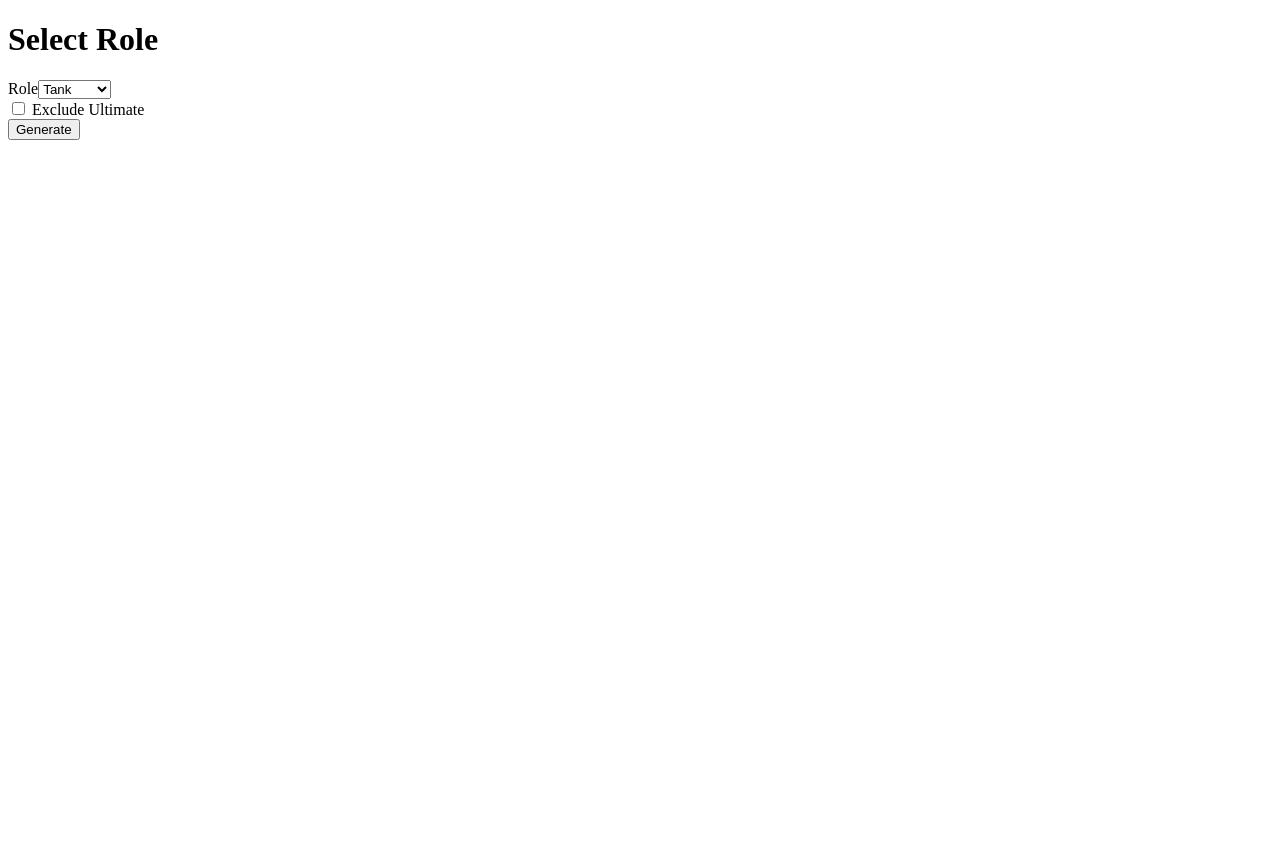
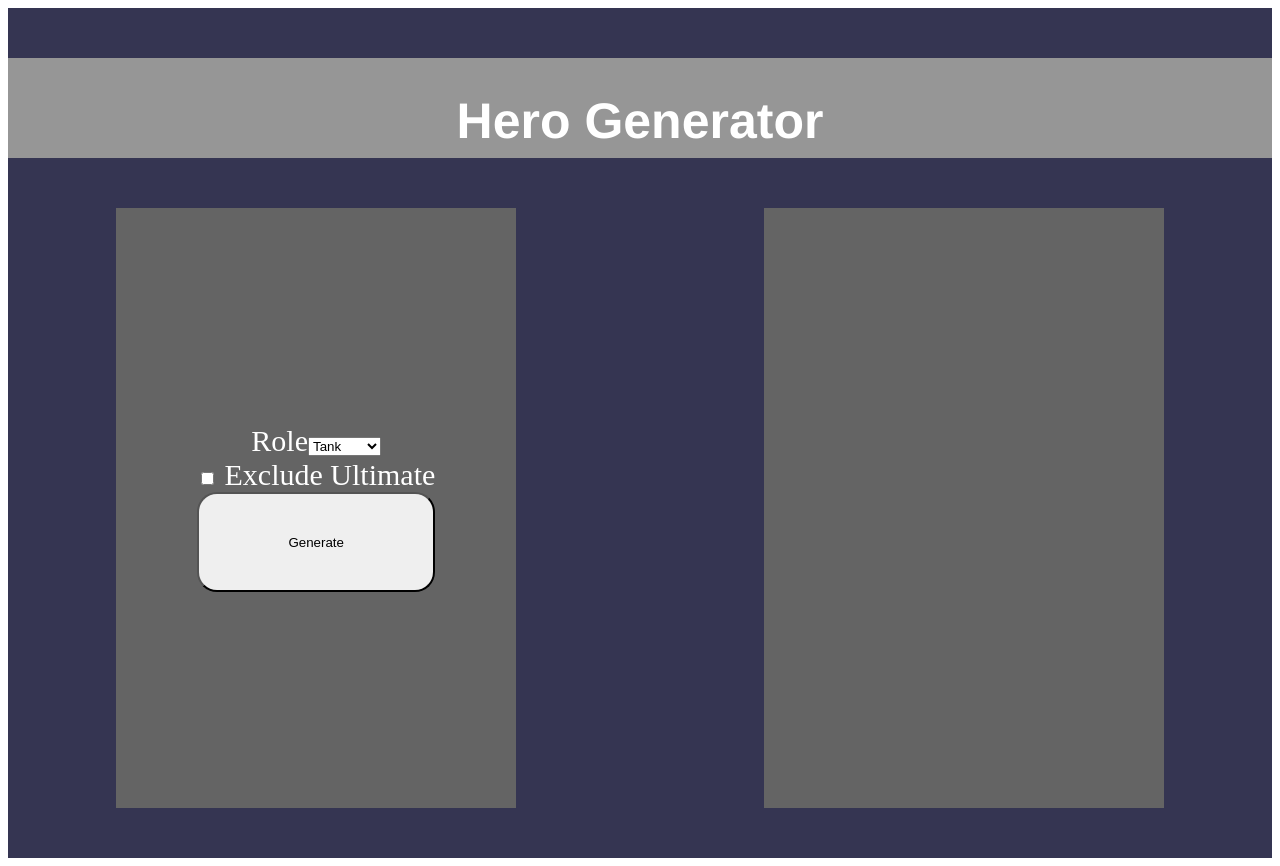
Before and after one commit to ClaireCyberBear/HeroRandomizer, an Angular app: page /hero-select in a window 1280 px wide. Before the commit the page ends 800 px from the top, so only its background shows below. Built offline with nearby package versions, Linux system fonts and the light colour scheme.

Commit message:
Added some placeholder CSS styling

```diff
--- a/src/app/app.component.css
+++ b/src/app/app.component.css
@@ -0,0 +1,3 @@
+.en {
+  background-color: rgb(53, 53, 82);
+}
--- a/src/app/hero-select/hero-select.component.css
+++ b/src/app/hero-select/hero-select.component.css
@@ -0,0 +1,72 @@
+.container {
+  background-color: rgb(53, 53, 82);
+  display: flex;
+  flex-direction: column;
+  justify-content: center;
+  margin: 0;
+}
+
+.banner {
+  background-color: rgb(150, 150, 150);
+  color: white;
+  text-align: center;
+  width: 100%;
+  height: 100px;
+  margin-top: 50px;
+}
+
+.banner-text {
+  font-family: "Helvetica", sans-serif;
+  font-size: 50px;
+  font-weight: 900;
+}
+
+.content {
+  display: flex;
+  flex-direction: row;
+  justify-content: space-between;
+  margin: 50px;
+}
+
+.generator {
+  background-color: rgb(100, 100, 100);
+  margin-left: 5%;
+  height: 75vh;
+  min-width: 400px;
+  text-align: center;
+  display: flex;
+  flex-direction: column;
+  justify-content: center;
+  align-items: center;
+}
+
+.hero {
+  background-color: rgb(100, 100, 100);
+  color: white;
+  margin-right: 5%;
+  height: 75vh;
+  min-width: 400px;
+  text-align: center;
+  display: flex;
+  flex-direction: column;
+  justify-content: center;
+  align-items: center;
+}
+
+label {
+  font-size: 30px;
+  color: white;
+}
+
+form {
+  display: flex;
+  flex-direction: column;
+  justify-content: center;
+}
+
+.btn-primary {
+  height: 100px;
+  width: 100%;
+  margin: auto;
+  border-radius: 20px;
+}
--- a/src/app/hero-select/hero-select.component.html
+++ b/src/app/hero-select/hero-select.component.html
@@ -1,5 +1,9 @@
 <div class="container">
-  <h1>Select Role</h1>
+  <div class="banner">
+    <h1 class="banner-text">Hero Generator</h1>
+  </div>
+  <div class="content">
+    <div class="generator">
       <form [formGroup]="heroForm" (ngSubmit)="onSubmit()">
         <div class="form-group">
           <label for="role">Role</label>
@@ -16,10 +20,14 @@
             id="ultimate"
             formControlName="ultimate"
           />
-      <label class="form-check-label" for="ultimate"> Exclude Ultimate </label>
+          <label class="form-check-label" for="ultimate">
+            Exclude Ultimate
+          </label>
         </div>
         <button class="btn btn-primary">Generate</button>
       </form>
+    </div>
+    <div class="hero">
       <div *ngIf="selectedHero">
         <h2>Generated Hero: {{ selectedHero.name }}</h2>
         <p>Role: {{ selectedHero.role }}</p>
@@ -29,3 +37,5 @@
         <p>Secondary Fire: {{ selectedHero.secondaryFire }}</p>
       </div>
     </div>
+  </div>
+</div>
```
Lines whose indentation alone changed are shown as unchanged.
